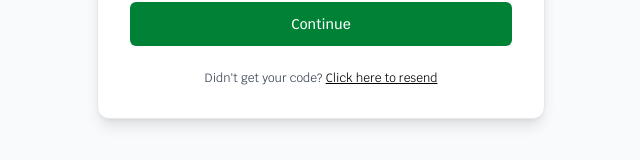
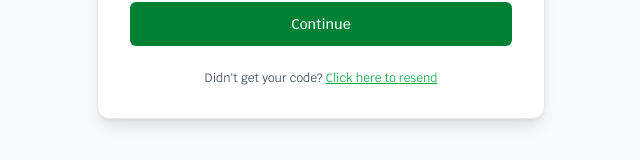
Before and after one commit to Rameen-dev/ase-2025-group-1, a Next.js app: page /auth/reset/verify in a window 1280 px wide. Shown: the part 452-612 px from the top of the page, without its empty margins (319-959 px from the left). Built offline with nearby package versions, Linux system fonts and the light colour scheme.

Commit message:
Further improvement to UI and making the colour scheme more conistent

```diff
--- a/src/app/auth/reset/verify/page.tsx
+++ b/src/app/auth/reset/verify/page.tsx
@@ -187,7 +187,7 @@ export default function VerifyResetCodePage() {
           <button
             onClick={handleResend}
             disabled={resending}
-            className="text-black underline disabled:opacity-50"
+            className="text-green-600 hover:text-green-900 cursor-pointer underline disabled:opacity-50"
           >
             {resending ? "Sending..." : "Click here to resend"}
           </button>
```
